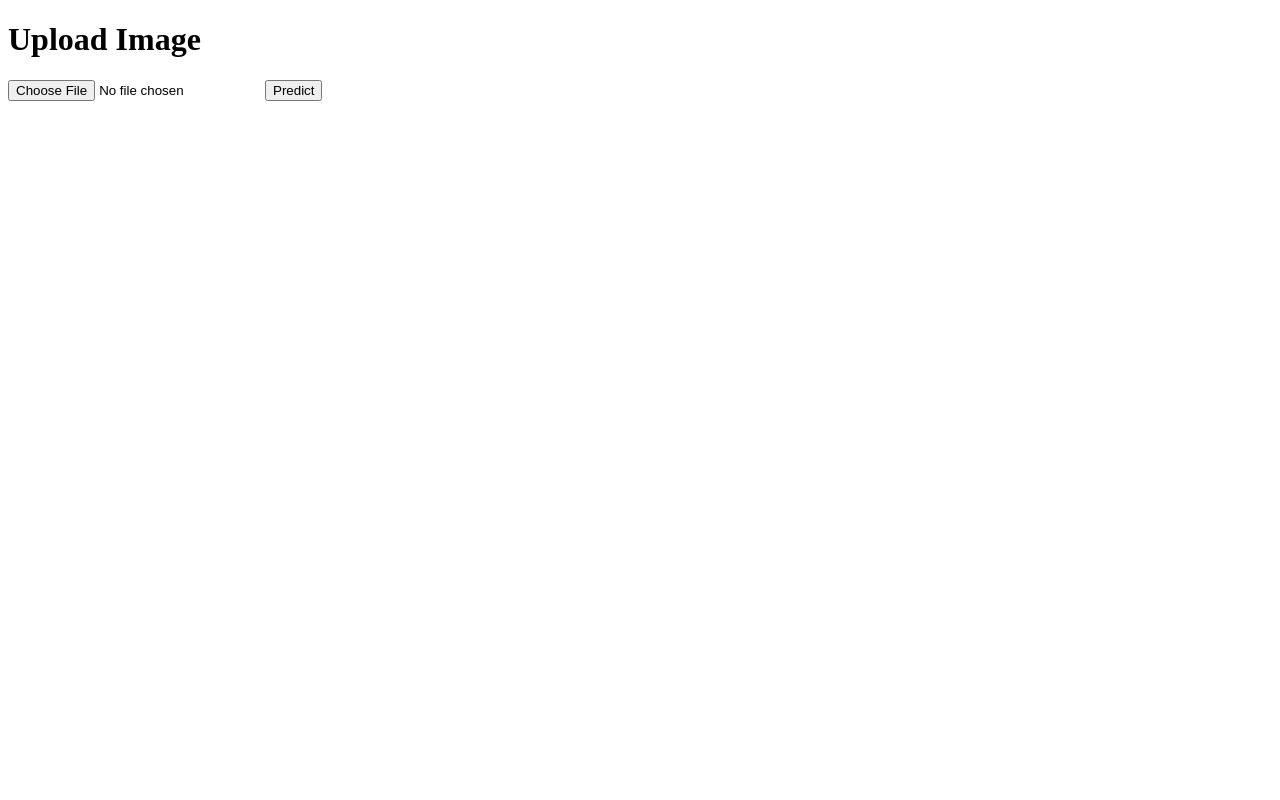
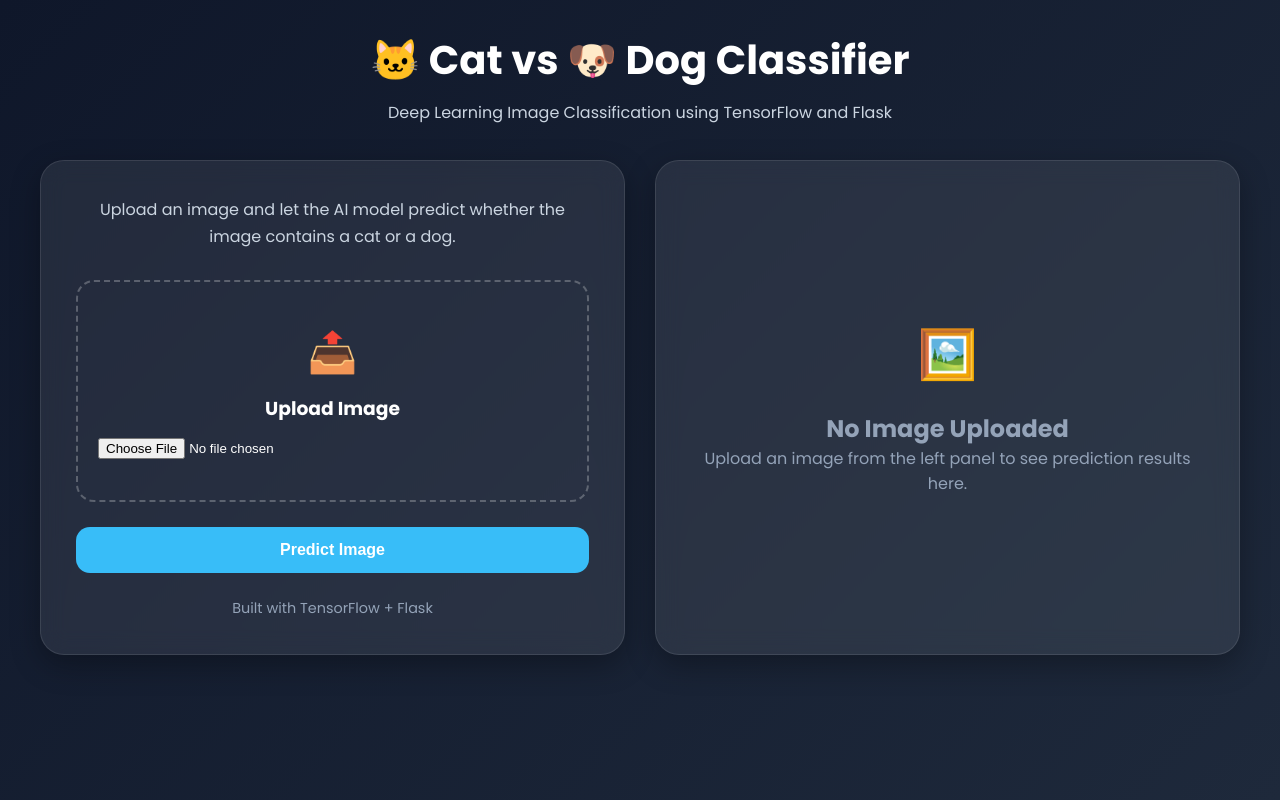
Before and after one commit to Akila-Prabath/Cat-Dog-classifier, a Flask app: page / in a window 1280 px wide. Run offline with Flask 3, Linux system fonts and the light colour scheme.

Commit message:
Update the flask page

```diff
--- a/app.py
+++ b/app.py
@@ -3,30 +3,85 @@ import tensorflow as tf
 from tensorflow.keras.preprocessing import image
 import numpy as np
 import os
+import webbrowser
+from threading import Timer
 
 app = Flask(__name__)
-model = tf.keras.models.load_model('model/model.h5')
 
+# Load trained model
+model = tf.keras.models.load_model('model/cat_dog_model.keras')
+
+# Upload folder
+UPLOAD_FOLDER = 'static/uploads'
+os.makedirs(UPLOAD_FOLDER, exist_ok=True)
+
+# Prediction function
 def predict(img_path):
-    img = image.load_img(img_path, target_size=(150,150))
-    img_array = image.img_to_array(img)/255.0
+
+    # Resize image to 128x128
+    img = image.load_img(img_path, target_size=(128, 128))
+
+    # Convert image to array
+    img_array = image.img_to_array(img)
+
+    # Normalize image
+    img_array = img_array / 255.0
+
+    # Add batch dimension
     img_array = np.expand_dims(img_array, axis=0)
 
+    # Predict
     prediction = model.predict(img_array)
 
-    return "Dog 🐶" if prediction[0][0] > 0.5 else "Cat 🐱"
+    confidence = prediction[0][0]
 
-@app.route('/', methods=['GET','POST'])
+    if confidence > 0.5:
+        result = "Dog 🐶"
+        confidence_percent = round(confidence * 100, 2)
+    else:
+        result = "Cat 🐱"
+        confidence_percent = round((1 - confidence) * 100, 2)
+
+    return result, confidence_percent
+
+
+# Home route
+@app.route('/', methods=['GET', 'POST'])
 def index():
+
+    result = None
+    confidence = None
+    image_path = None
+
     if request.method == 'POST':
+
         file = request.files['file']
-        path = os.path.join('static/uploads', file.filename)
-        file.save(path)
 
-        result = predict(path)
-        return render_template('index.html', result=result, image=path)
+        if file:
 
-    return render_template('index.html')
+            # Save uploaded image
+            image_path = os.path.join(UPLOAD_FOLDER, file.filename)
+            file.save(image_path)
 
+            # Predict image
+            result, confidence = predict(image_path)
+
+    return render_template(
+        'index.html',
+        result=result,
+        confidence=confidence,
+        image=image_path
+    )
+
+
+# Open browser automatically
+def open_browser():
+    webbrowser.open_new("http://127.0.0.1:5000/")
+
+
+# Run Flask app
 if __name__ == "__main__":
+
+    Timer(1, open_browser).start()
+
     app.run(debug=True)
--- a/templates/index.html
+++ b/templates/index.html
@@ -1,19 +1,282 @@
 <!DOCTYPE html>
-<html>
+<html lang="en">
 <head>
+    <meta charset="UTF-8">
+    <meta name="viewport" content="width=device-width, initial-scale=1.0">
+
     <title>Cat vs Dog Classifier</title>
+
+    <!-- Google Font -->
+    <link href="https://fonts.googleapis.com/css2?family=Poppins:wght@300;400;500;600;700&display=swap" rel="stylesheet">
+
+    <style>
+
+        *{
+            margin:0;
+            padding:0;
+            box-sizing:border-box;
+        }
+
+        body{
+            font-family:'Poppins', sans-serif;
+            background:linear-gradient(135deg,#0f172a,#1e293b);
+            min-height:100vh;
+            padding:30px;
+            color:white;
+        }
+
+        /* MAIN TITLE */
+        .page-title{
+            text-align:center;
+            margin-bottom:35px;
+        }
+
+        .page-title h1{
+            font-size:2.5rem;
+            font-weight:700;
+            margin-bottom:10px;
+        }
+
+        .page-title p{
+            color:#cbd5e1;
+            font-size:1rem;
+        }
+
+        /* MAIN GRID */
+        .main-container{
+            width:100%;
+            max-width:1200px;
+            margin:auto;
+
+            display:grid;
+            grid-template-columns:1fr 1fr;
+            gap:30px;
+        }
+
+        /* CARD */
+        .card{
+            background:rgba(255,255,255,0.08);
+            backdrop-filter:blur(12px);
+            border:1px solid rgba(255,255,255,0.1);
+            border-radius:24px;
+            padding:35px;
+            box-shadow:0 10px 30px rgba(0,0,0,0.3);
+        }
+
+        .subtitle{
+            color:#cbd5e1;
+            margin-bottom:30px;
+            line-height:1.7;
+            text-align:center;
+        }
+
+        /* UPLOAD BOX */
+        .upload-box{
+            border:2px dashed rgba(255,255,255,0.25);
+            border-radius:18px;
+            padding:40px 20px;
+            text-align:center;
+            transition:0.3s;
+            margin-bottom:25px;
+        }
+
+        .upload-box:hover{
+            border-color:#38bdf8;
+            background:rgba(255,255,255,0.04);
+        }
+
+        .upload-icon{
+            font-size:2.5rem;
+            margin-bottom:12px;
+        }
+
+        input[type="file"]{
+            margin-top:15px;
+            color:white;
+            width:100%;
+        }
+
+        /* BUTTON */
+        button{
+            width:100%;
+            padding:14px;
+            border:none;
+            border-radius:14px;
+            background:#38bdf8;
+            color:white;
+            font-size:1rem;
+            font-weight:600;
+            cursor:pointer;
+            transition:0.3s;
+        }
+
+        button:hover{
+            background:#0ea5e9;
+            transform:translateY(-2px);
+        }
+
+        /* RESULT SECTION */
+        .result-container{
+            display:flex;
+            flex-direction:column;
+            justify-content:center;
+            align-items:center;
+            height:100%;
+        }
+
+        .placeholder{
+            text-align:center;
+            color:#94a3b8;
+        }
+
+        .placeholder-icon{
+            font-size:3rem;
+            margin-bottom:20px;
+        }
+
+        .result-badge{
+            padding:12px 25px;
+            border-radius:50px;
+            background:#22c55e;
+            font-size:1.3rem;
+            font-weight:700;
+            margin-bottom:15px;
+        }
+
+        .confidence{
+            color:#cbd5e1;
+            margin-bottom:25px;
+            font-size:1rem;
+        }
+
+        .image-preview{
+            width:100%;
+            max-width:420px;
+            border-radius:20px;
+            overflow:hidden;
+            box-shadow:0 8px 25px rgba(0,0,0,0.4);
+        }
+
+        .image-preview img{
+            width:100%;
+            display:block;
+        }
+
+        .footer{
+            margin-top:25px;
+            color:#94a3b8;
+            font-size:0.9rem;
+            text-align:center;
+        }
+
+        /* MOBILE */
+        @media(max-width:900px){
+
+            .main-container{
+                grid-template-columns:1fr;
+            }
+
+            .page-title h1{
+                font-size:2rem;
+            }
+        }
+
+    </style>
 </head>
+
 <body>
-    <h1>Upload Image</h1>
 
-    <form method="POST" enctype="multipart/form-data">
-        <input type="file" name="file" required>
-        <button type="submit">Predict</button>
-    </form>
+    <!-- TOP TITLE -->
+    <div class="page-title">
 
-    {% if result %}
-        <h2>Prediction: {{ result }}</h2>
-        <img src="{{ image }}" width="300">
-    {% endif %}
+        <h1>
+            🐱 Cat vs 🐶 Dog Classifier
+        </h1>
+
+        <p>
+            Deep Learning Image Classification using TensorFlow and Flask
+        </p>
+
+    </div>
+
+    <!-- MAIN CONTENT -->
+    <div class="main-container">
+
+        <!-- LEFT COLUMN -->
+        <div class="card">
+
+            <p class="subtitle">
+                Upload an image and let the AI model predict whether the image contains a cat or a dog.
+            </p>
+
+            <form method="POST" enctype="multipart/form-data">
+
+                <div class="upload-box">
+
+                    <div class="upload-icon">
+                        📤
+                    </div>
+
+                    <h3>Upload Image</h3>
+
+                    <input type="file" name="file" required>
+
+                </div>
+
+                <button type="submit">
+                    Predict Image
+                </button>
+
+            </form>
+
+            <div class="footer">
+                Built with TensorFlow + Flask
+            </div>
+
+        </div>
+
+        <!-- RIGHT COLUMN -->
+        <div class="card">
+
+            <div class="result-container">
+
+                {% if result %}
+
+                    <div class="result-badge">
+                        {{ result }}
+                    </div>
+
+                    <div class="confidence">
+                        Confidence: {{ confidence }}%
+                    </div>
+
+                    <div class="image-preview">
+                        <img src="{{ image }}" alt="Uploaded Image">
+                    </div>
+
+                {% else %}
+
+                    <div class="placeholder">
+
+                        <div class="placeholder-icon">
+                            🖼️
+                        </div>
+
+                        <h2>No Image Uploaded</h2>
+
+                        <p>
+                            Upload an image from the left panel to see prediction results here.
+                        </p>
+
+                    </div>
+
+                {% endif %}
+
+            </div>
+
+        </div>
+
+    </div>
+
 </body>
 </html>
```
Also changed, not shown: 1 other file.
